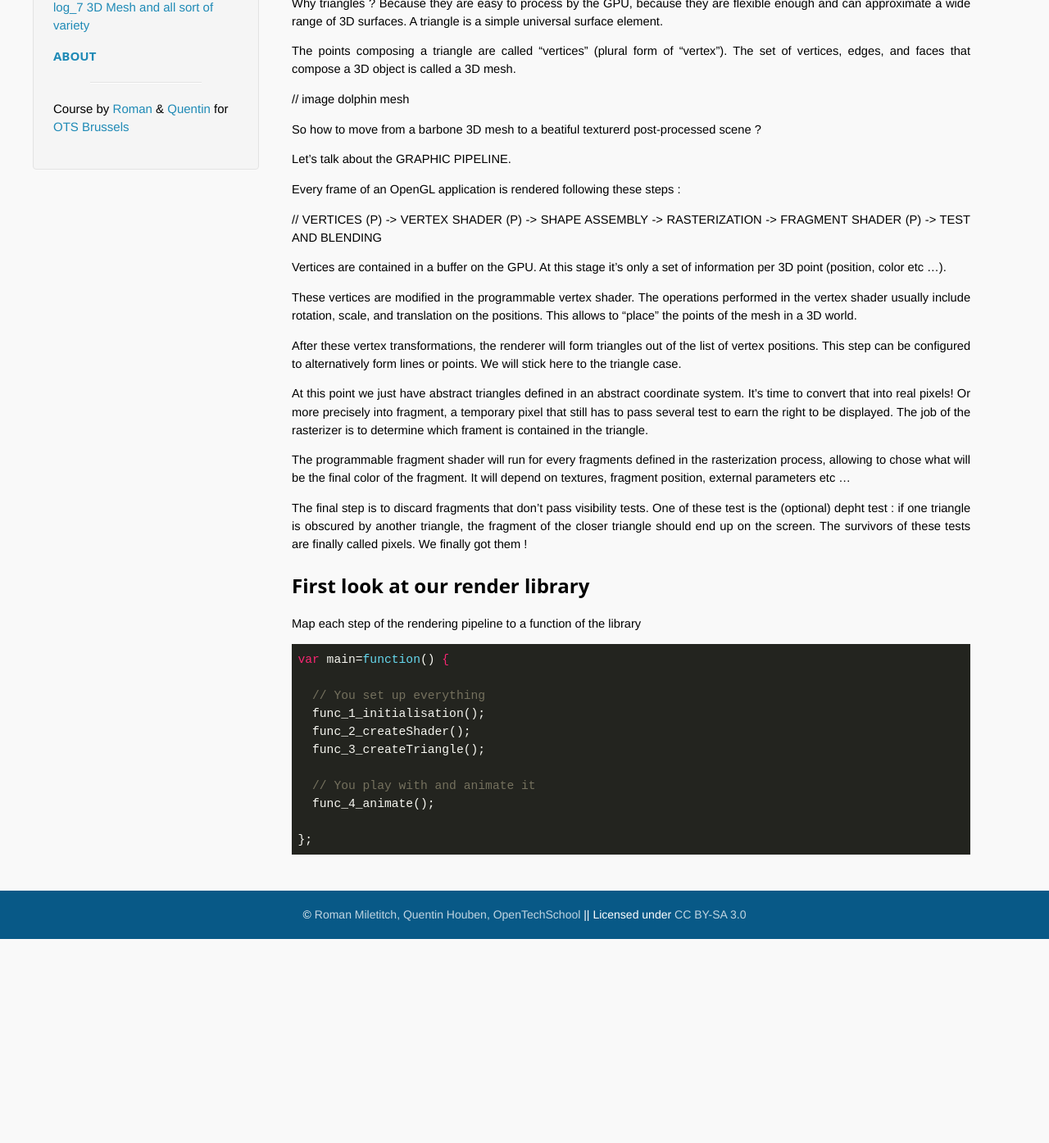
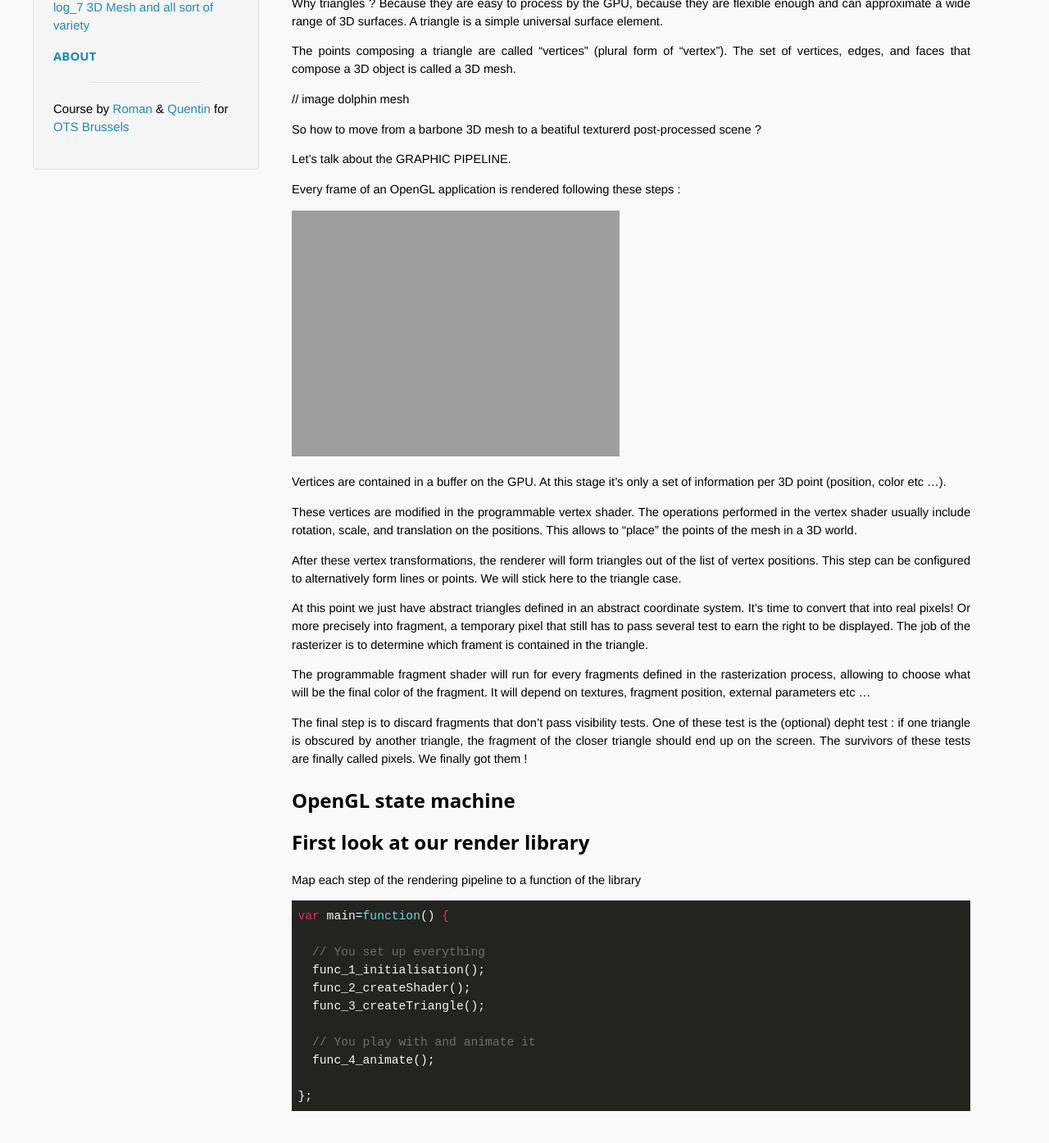
Before and after one commit to OpenTechSchool-Brussels/intro-to-webGL-and-shaders, a Jekyll site: the page built from log1_graphic-pipeline.md, in a window 1280 px wide and 1400 px high, scrolled down 446 px. Shown: the top 1395 px of the window at 82% size. Built offline with Jekyll 4.4.1, drawn with Linux system fonts in a browser that asks for light colours; before the commit the page ends 1592 px from its top, so only the background shows below that.

Commit message:
update log 1

```diff
--- a/log1_graphic-pipeline.md
+++ b/log1_graphic-pipeline.md
@@ -29,7 +29,7 @@ Let's talk about the GRAPHIC PIPELINE.
 
 Every frame of an OpenGL application is rendered following these steps :
 
-// VERTICES (P) -> VERTEX SHADER (P) -> SHAPE ASSEMBLY -> RASTERIZATION -> FRAGMENT SHADER (P) -> TEST AND BLENDING
+![gras](assets/images/webGLPipeline.jpg)
 
 Vertices are contained in a buffer on the GPU. At this stage it's only a set of information per 3D point (position, color etc ...).
 
@@ -39,10 +39,12 @@ After these vertex transformations, the renderer will form triangles out of the
 
 At this point we just have abstract triangles defined in an abstract coordinate system. It's time to convert that into real pixels! Or more precisely into fragment, a temporary pixel that still has to pass several test to earn the right to be displayed. The job of the rasterizer is to determine which frament is contained in the triangle.
 
-The programmable fragment shader will run for every fragments defined in the rasterization process, allowing to chose what will be the final color of the fragment. It will depend on textures, fragment position, external parameters etc ...
+The programmable fragment shader will run for every fragments defined in the rasterization process, allowing to choose what will be the final color of the fragment. It will depend on textures, fragment position, external parameters etc ...
 
 The final step is to discard fragments that don't pass visibility tests. One of these test is the (optional) depht test : if one triangle is obscured by another triangle, the fragment of the closer triangle should end up on the screen. The survivors of these tests are finally called pixels. We finally got them !
 
+
+## OpenGL state machine
 
 ## First look at our render library
 Map each step of the rendering pipeline to a function of the library
```
Also changed, not shown: src/texture.jpg (added).
